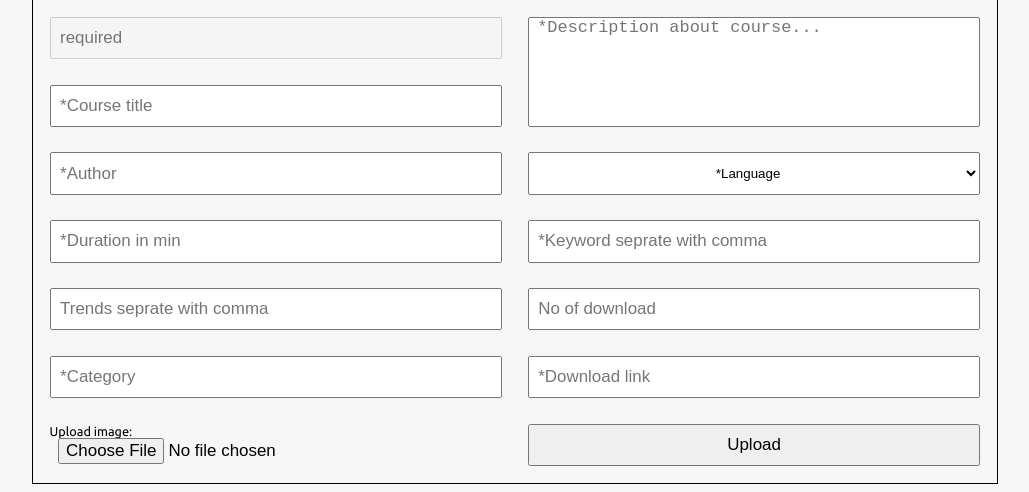
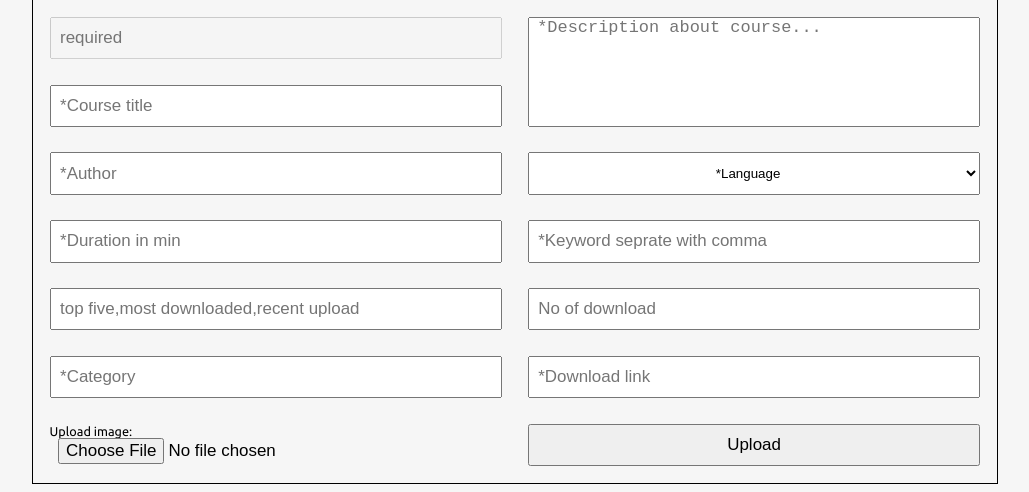
Before and after one commit to mazkar69/FreeCourse, a Node server app: template views/upload.ejs in a window 1280 px wide. Shown: the part 104-596 px from the top of the page, without its empty margins (125-1154 px from the left). Run offline with Node 20, Linux system fonts and the light colour scheme; the template is opened without the code that fills it, so the values that code supplies are empty; some libraries are stand-ins or nearby versions.

Commit message:
fixes bugs

```diff
--- a/views/upload.ejs
+++ b/views/upload.ejs
@@ -142,13 +142,7 @@
                 </div>
                 <div class="box" id="box7"><input type="text" name="keyword" placeholder="*Keyword seprate with comma"
                         required></div>
-                <div class="box" id="box8"> <input list="browsers" name="myBrowser"
-                        placeholder="Trends seprate with comma" /></label>
-                    <datalist id="browsers">
-                        <option value="top five">
-                        <option value="most download">
-                        <option value="recent upload">
-                    </datalist>
+                <div class="box" id="box8"> <input list="browsers" name="trends" placeholder="top five,most downloaded,recent upload"/>
                 </div>
                 <div class="box" id="box9"><input type="text" name="no_of_download" placeholder="No of download"></div>
                 <div class="box" id="box10"><input type="text" name="category" placeholder="*Category" required></div>
```
